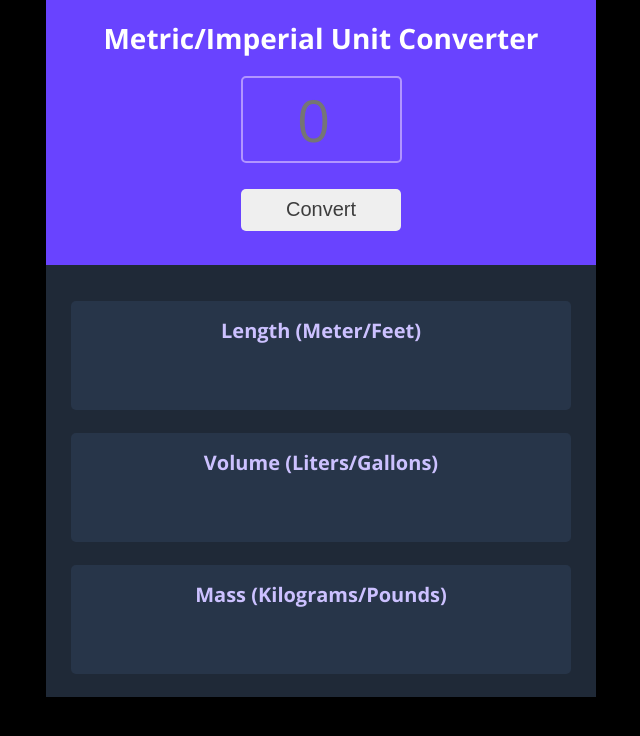
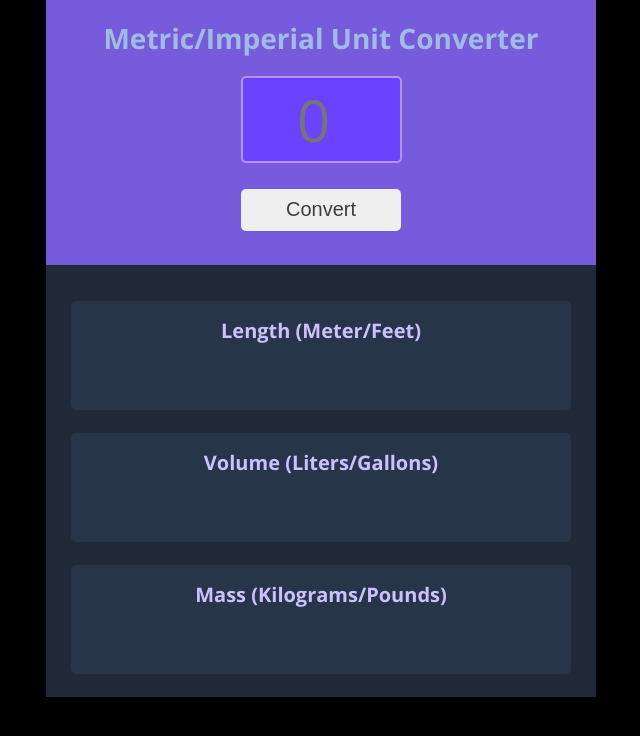
Before and after one commit to andreazanoni79-cloud/unit-converter, a plain HTML site: page index.html in a window 1280 px wide. Shown: the whole page, without its empty margins (319-959 px from the left). Drawn offline with nearby package versions, Linux system fonts and the light colour scheme.

Commit message:
changed title style

```diff
--- a/index.css
+++ b/index.css
@@ -11,7 +11,7 @@ body {
 }
 
 #main-container {
-    background-color: #6943FF;
+    background-color: #765cdd;
     padding-bottom: 34px;
     display: flex;
     flex-direction: column;
@@ -73,7 +73,7 @@ h1 {
     font-family: "Open Sans", sans-serif;
     font-weight: 800px;
     font-size: 28px;
-    color: #FFFFFF;
+    color: #a1bce3;
 }
 
 p {
```
